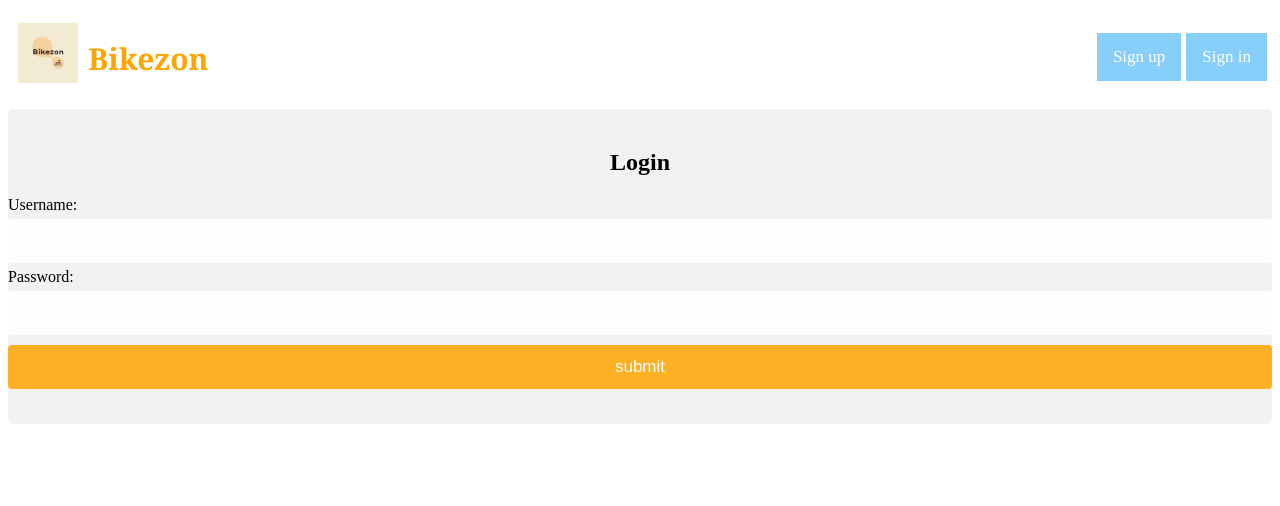
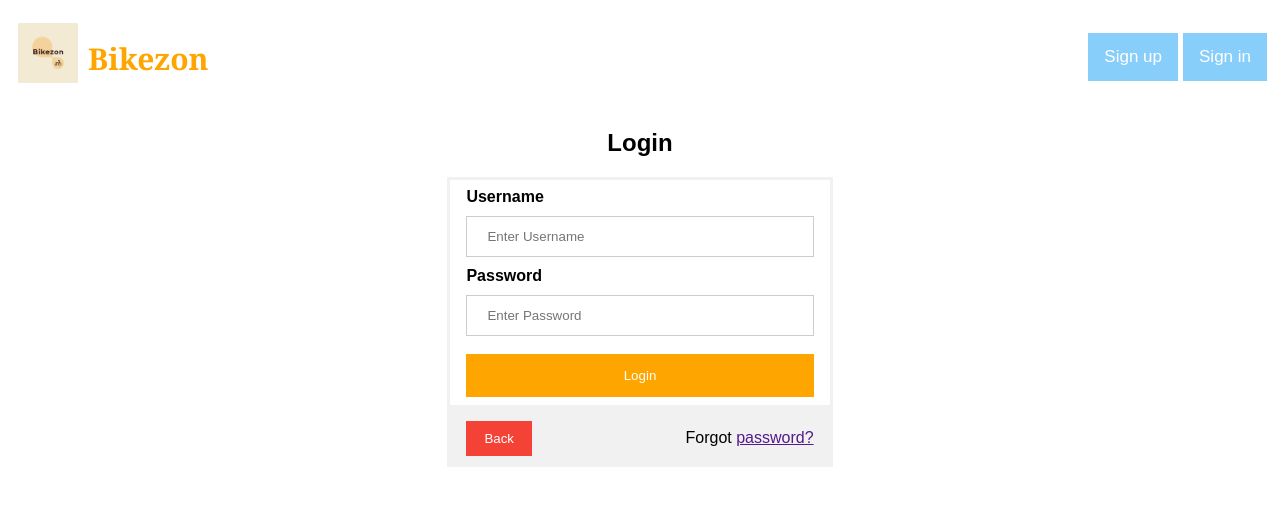
Before and after one commit to bikezon/bikezon, a Django app: page /login/ in a window 1280 px wide. Shown: the top 506 px of the page. Run offline with Django 3.2, Linux system fonts and the light colour scheme; some libraries are stand-ins or nearby versions.

Commit message:
modified main.css and login.html to reduce complexity

```diff
--- a/static/css/main.css
+++ b/static/css/main.css
@@ -42,15 +42,6 @@
   font-size: 30px;
 }
 
-
-/* style the container */
-.container {
-  position: relative;
-  border-radius: 5px;
-  background-color: #f2f2f2;
-  padding: 20px 0 30px 0;
-}
-
 .main-header img {
   margin: 15px 10px;
   float: left;
@@ -59,58 +50,130 @@
   display: inline-block;
   vertical-align: middle;
 }
+
+body {
+  font-family: Arial, Helvetica, sans-serif;
+}
+
+form {
+  border: 3px solid #f1f1f1;
+  width: 30%;
+  margin: 0 auto;
+}
+
+/* style the container */
+.container {
+  padding: 8px 16px 0 16px;
+  /* position: relative; */
+  /* border-radius: 5px; */
+  /* background-color: #f2f2f2; */
+  /* padding: 20px 0 30px 0; */
+  /* padding: 16px; */
+}
+
+.back-button {
+  width: auto;
+  padding: 10px 18px;
+  background-color: #f44336;
+}
+
+span.password {
+  float: right;
+  padding-top: 16px;
+}
+
+/* Change styles for span and cancel button on extra small screens */
+@media screen and (max-width: 300px) {
+  span.psw {
+     display: block;
+     float: none;
+  }
+  .cancelbtn {
+     width: 100%;
+  }
+}
+
+
 /* ################### Inputs ################### */
 
 
 /* style inputs and link buttons */
-* {box-sizing: border-box}
+/* * {box-sizing: border-box} */
 
-input,
-.btn {
+/* input, */
+/* .btn { */
+  /* width: 100%; */
+  /* padding: 12px; */
+  /* border: none; */
+  /* border-radius: 4px; */
+  /* margin: 5px 0; */
+  /* opacity: 0.85; */
+  /* display: inline-block; */
+  /* font-size: 17px; */
+  /* line-height: 20px; */
+  /* text-decoration: none; /* remove underline from anchors */
+/* } */
+
+input[type=text], input[type=password] {
   width: 100%;
-  padding: 12px;
-  border: none;
-  border-radius: 4px;
-  margin: 5px 0;
-  opacity: 0.85;
+  padding: 12px 20px;
+  margin: 10px 0;
   display: inline-block;
-  font-size: 17px;
-  line-height: 20px;
-  text-decoration: none; /* remove underline from anchors */
+  border: 1px solid #ccc;
+  box-sizing: border-box;
 }
 
-input:hover,
-.btn:hover {
-  opacity: 1;
+/* input:hover, */
+/* .btn:hover { */
+  /* opacity: 1; */
+/* } */
+
+/* text inside the vertical line */
+/* .inner { */
+  /* position: absolute; */
+  /* top: 50%; */
+  /* transform: translate(-50%, -50%); */
+  /* background-color: #f1f1f1; */
+  /* border: 1px solid #ccc; */
+  /* border-radius: 50%; */
+  /* padding: 8px 10px; */
+/* } */
+
+/* vertical line */
+/* .vl { */
+  /* position: absolute; */
+  /* left: 50%; */
+  /* transform: translate(-50%); */
+  /* border: 2px solid #ddd; */
+  /* height: 175px; */
+/* } */
+
+/* style the submit button */
+
+/* input[type=submit] { */
+  /* background-color: orange; */
+  /* color: white; */
+  /* cursor: pointer; */
+  /* padding: 14px 20px; */
+  /* margin: 8px 0; */
+  /* border: none; */
+  /* width: 100%; */
+/* } */
+
+button {
+  background-color: orange;
+  color: white;
+  padding: 14px 20px;
+  margin: 8px 0;
+  border: none;
+  cursor: pointer;
+  width: 100%;
 }
 
-/* text inside the vertical line */
-.inner {
-  position: absolute;
-  top: 50%;
-  transform: translate(-50%, -50%);
-  background-color: #f1f1f1;
-  border: 1px solid #ccc;
-  border-radius: 50%;
-  padding: 8px 10px;
+button:hover {
+  opacity: 0.8;
 }
 
-/* vertical line */
-.vl {
-  position: absolute;
-  left: 50%;
-  transform: translate(-50%);
-  border: 2px solid #ddd;
-  height: 175px;
-}
-
-/* style the submit button */
-input[type=submit] {
-  background-color: orange;
-  color: white;
-  cursor: pointer;
-}
-
-input[type=submit]:hover {
-  background-color: orange;
-}
+/* input[type=submit]:hover { */
+  /* background-color: orange; */
+/* } */
--- a/templates/app/login.html
+++ b/templates/app/login.html
@@ -13,20 +13,32 @@ Bikezon Login
     {{ message }}
 </div>
 {% endfor %}
-<div class="container">
-    <h2 style="text-align:center">Login</h2>
-    <form id="login_form" method="post" action="{% url 'app:login' %}">
+
+<h2 style="text-align:center">Login</h2>
+
+<form id="login_form" method="post" action="{% url 'app:login' %}">
+    <div class="container">
         {% csrf_token %}
-        Username: <input type="text" name="username" value="" size="50" />
-        <br />
-        Password: <input type="password" name="password" value="" size="50"
-            />
-        <br />
+        <!-- Username: <input type="text" name="username" value="" size="50" /> -->
+        <!-- <br /> -->
+		<label for="username"><b>Username</b></label>
+		<input type="text" placeholder="Enter Username" name="username" value="" required>
+        <!-- Password: <input type="password" name="password" value="" size="50"/> -->
+        <!-- <br /> -->
+		<label for="password"><b>Password</b></label>
+		<input type="password" placeholder="Enter Password" name="password" value="" required>
         <div class="g-recaptcha"
             data-sitekey="6LcWyN4UAAAAALfrAGuuoRR6V0m9Dck1u4YAWoE2"
-            data-callback="enableBtn"></div>
-        <input type="submit" value="submit" id="log-in-button" disabled/>
-    </form>
-</div>
+            data-callback="enableBtn">
+		</div>
+        <!-- <input type="submit" value="submit" id="log-in-button" disabled/> -->
+		<button type="submit" id="log-in-button" disabled>Login</button>
+	</div>
+	<div class="container" style="background-color:#f1f1f1">
+		<button type="button" class="back-button">Back</button>
+		<span class="password">Forgot <a href="">password?</a></span>
+	</div>
+
+</form>
 
 {% endblock %}
```
